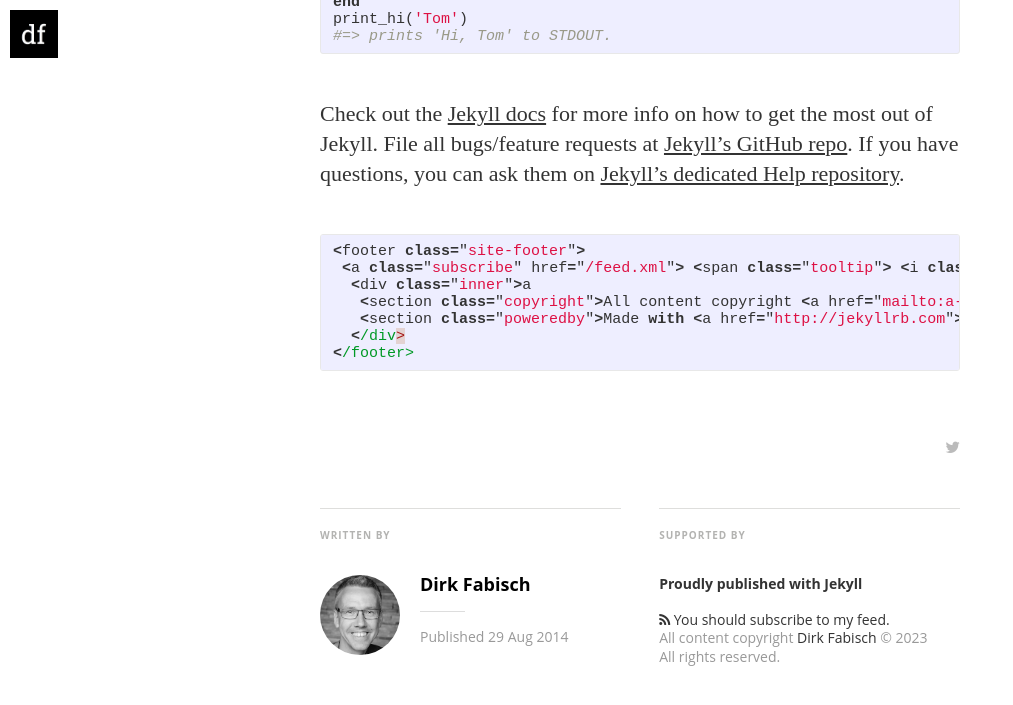
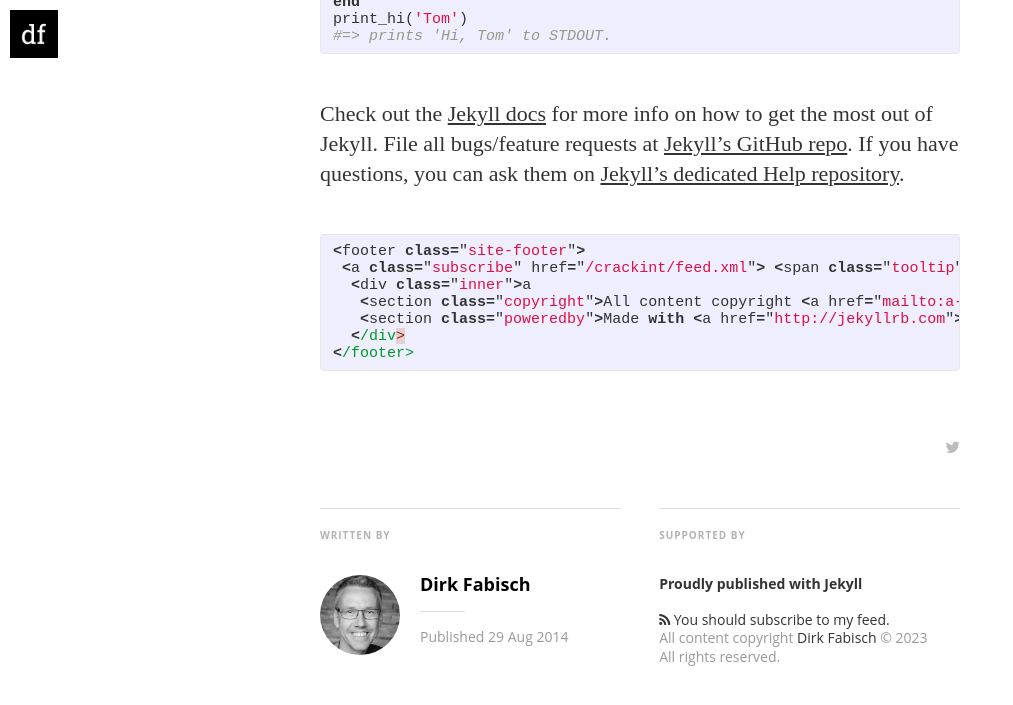
Before and after one commit to kishoresethu/crackint, a Jekyll site: the page built from _posts/2014-08-29-welcome-to-jekyll.markdown, in a window 1280 px wide and 900 px high, scrolled down 1414 px, cut to the strip 0-752 px from the top of the window. Shown: the top 705 px of the strip, without its empty margins (0-1013 px from the left). Built offline with Jekyll 4.4.1, drawn with Linux system fonts in a browser that asks for light colours; nearby versions of some CDN libraries; some web fonts are replaced.

Commit message:
adding url third

```diff
--- a/_config.yml
+++ b/_config.yml
@@ -14,16 +14,16 @@
 float_logo: true # true, false (default)
 
 # blog cover
+#cover: "/assets/images/cA4aKEIPQrerBnp1yGHv_IMG_9534-3-2.jpg"
 cover: "/assets/images/cA4aKEIPQrerBnp1yGHv_IMG_9534-3-2.jpg"
-
 name: 'Dirk Fabisch'
 author: 'Dirk Fabisch'
 author_image: "/assets/images/author.jpg"
 
 paginate:	5
-url: "https://kishoresethu.github.io/crackint/"
+url: "https://kishoresethu.github.io"
 #url: "https://kishoresethu.github.io/" # the base hostname & protocol for your site
-baseurl: ""
+baseurl: "/crackint"
 #used to display twitter cards
 twitter_handle: '@dirkfabisch'
 
```
